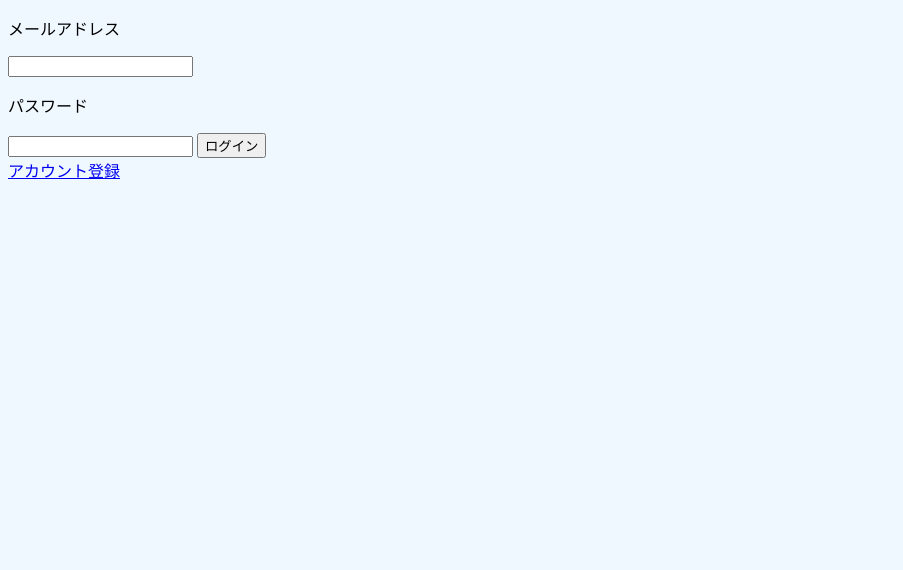
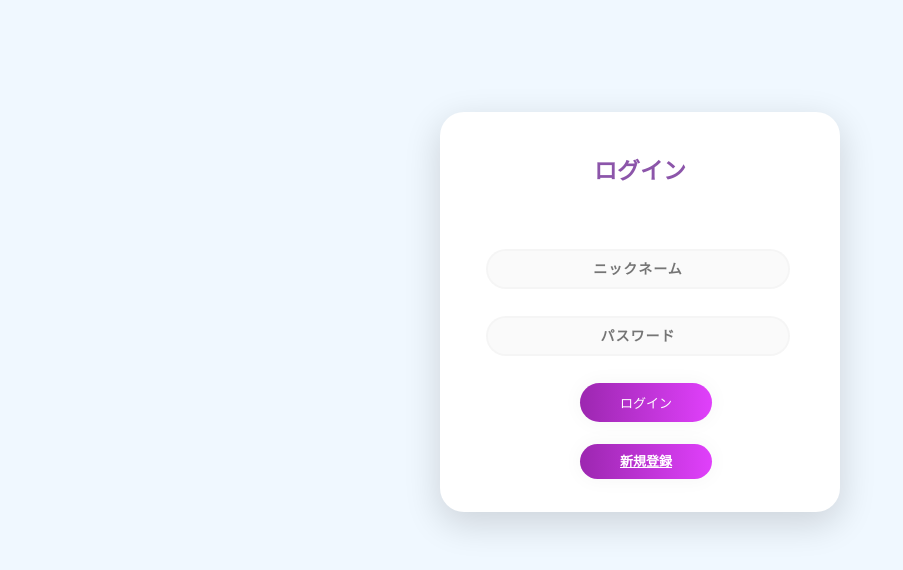
Before and after one commit to mamebou/todo_app, a Rails app: page /login in a window 1280 px wide. Shown: the part 53-623 px from the top of the page, without its empty margins (0-903 px from the left). Run offline with Rails 7, Linux system fonts and the light colour scheme; style sheets or scripts are compiled from the project's sources.

Commit message:
create form

```diff
--- a/app/assets/javascripts/tasks.coffee
+++ /dev/null
@@ -1,3 +0,0 @@
-# Place all the behaviors and hooks related to the matching controller here.
-# All this logic will automatically be available in application.js.
-# You can use CoffeeScript in this file: http://coffeescript.org/
--- a/app/assets/stylesheets/home.scss
+++ b/app/assets/stylesheets/home.scss
@@ -110,6 +110,8 @@ body {
 }
 
 .logout_button{
+  position: absolute;
+  bottom: 10px;
   width: 100px;
   height: 50px;
   background-color: red;
--- a/app/assets/stylesheets/sessions.scss
+++ b/app/assets/stylesheets/sessions.scss
@@ -1,3 +1,118 @@
 // Place all the styles related to the Sessions controller here.
 // They will automatically be included in application.css.
 // You can use Sass (SCSS) here: http://sass-lang.com/
+.main {
+        background-color: #FFFFFF;
+        width: 400px;
+        height: 400px;
+        margin: 7em auto;
+        border-radius: 1.5em;
+        box-shadow: 0px 11px 35px 2px rgba(0, 0, 0, 0.14);
+    }
+
+    .login {
+        padding-top: 40px;
+        color: #8C55AA;
+        font-family: 'Ubuntu', sans-serif;
+        font-weight: bold;
+        font-size: 23px;
+    }
+
+    .un {
+    width: 76%;
+    color: rgb(38, 50, 56);
+    font-weight: 700;
+    font-size: 14px;
+    letter-spacing: 1px;
+    background: rgba(136, 126, 126, 0.04);
+    padding: 10px 20px;
+    border: none;
+    border-radius: 20px;
+    outline: none;
+    box-sizing: border-box;
+    border: 2px solid rgba(0, 0, 0, 0.02);
+    margin-bottom: 50px;
+    margin-left: 46px;
+    text-align: center;
+    margin-bottom: 27px;
+    font-family: 'Ubuntu', sans-serif;
+    }
+
+    form.form1 {
+        padding-top: 40px;
+    }
+
+    .pass {
+            width: 76%;
+    color: rgb(38, 50, 56);
+    font-weight: 700;
+    font-size: 14px;
+    letter-spacing: 1px;
+    background: rgba(136, 126, 126, 0.04);
+    padding: 10px 20px;
+    border: none;
+    border-radius: 20px;
+    outline: none;
+    box-sizing: border-box;
+    border: 2px solid rgba(0, 0, 0, 0.02);
+    margin-bottom: 50px;
+    margin-left: 46px;
+    text-align: center;
+    margin-bottom: 27px;
+    font-family: 'Ubuntu', sans-serif;
+    }
+
+
+    .un:focus, .pass:focus {
+        border: 2px solid rgba(0, 0, 0, 0.18) !important;
+
+    }
+
+    .submit {
+      cursor: pointer;
+        border-radius: 5em;
+        color: #fff;
+        background: linear-gradient(to right, #9C27B0, #E040FB);
+        border: 0;
+        padding-left: 40px;
+        padding-right: 40px;
+        padding-bottom: 10px;
+        padding-top: 10px;
+        font-family: 'Ubuntu', sans-serif;
+        margin-left: 35%;
+        font-size: 13px;
+        box-shadow: 0 0 20px 1px rgba(0, 0, 0, 0.04);
+    }
+
+    .register {
+      cursor: pointer;
+        border-radius: 5em;
+        color: #fff;
+        background: linear-gradient(to right, #9C27B0, #E040FB);
+        border: 0;
+        padding-left: 40px;
+        padding-right: 40px;
+        padding-bottom: 10px;
+        padding-top: 10px;
+        font-family: 'Ubuntu', sans-serif;
+        margin-left: 35%;
+        font-size: 13px;
+        box-shadow: 0 0 20px 1px rgba(0, 0, 0, 0.04);
+    }
+
+    .forgot {
+        text-shadow: 0px 0px 3px rgba(117, 117, 117, 0.12);
+        color: #E1BEE7;
+        padding-top: 15px;
+    }
+
+    .register_text{
+      position: absolute;
+      bottom: 10px;
+    }
+
+    @media (max-width: 600px) {
+        .main {
+            border-radius: 0px;
+        }
+      }
--- a/app/assets/stylesheets/tasks.scss
+++ b/app/assets/stylesheets/tasks.scss
@@ -1,27 +1,72 @@
-// Place all the styles related to the tasks controller here.
-// They will automatically be included in application.css.
-// You can use Sass (SCSS) here: http://sass-lang.com/
-
-//new
-.new_task{
-  margin: 0%,30%,0%,30%;
-}
-.label{
-  text-align: center;
-  margin: 10px;
-  font-size: 30px;
+#title{
+    font-size: 16px;
+    width: 100%;
+    border: none;
+    outline: none;
+    padding-bottom: 8px;
+    box-sizing: border-box; /*横幅の解釈をpadding, borderまでとする*/
 }
 
-.field{
-  text-align: center;
+#detail{
+    font-size: 16px;
+    width: 100%;
+    border: none;
+    outline: none;
+    padding-bottom: 8px;
+    box-sizing: border-box; /*横幅の解釈をpadding, borderまでとする*/
 }
 
-input[type="text"] {
-        width: 60%;
-        height: 120px;
-    }
+#limit_date{
+    font-size: 16px;
+    width: 100%;
+    border: none;
+    outline: none;
+    padding-bottom: 8px;
+    box-sizing: border-box; /*横幅の解釈をpadding, borderまでとする*/
+}
 
-input[type="date"] {
-        width: 60%;
-        height: 120px;
-    }
+.text_underline{
+    position: relative; /*.text_underline::beforeの親要素*/
+    border-top: 1px solid #c2c2c2; /*text3の下線*/
+}
+
+.text_underline::before,
+.text_underline::after{
+    position: absolute;
+    bottom: 0px; /*中央配置*/
+    width: 0px; /*アニメーションで0pxから50%に*/
+    height: 1px; /*高さ*/
+    content: '';
+    background-color: #3be5ae; /*アニメーションの色*/
+    transition: all 0.5s;
+    -webkit-transition: all 0.5s;
+}
+
+/*中央から右へのアニメーション*/
+.text_underline::before{
+    left: 50%; /*中央配置*/
+}
+
+/*中央から左へのアニメーション*/
+.text_underline::after{
+    right: 50%; /*中央配置*/
+}
+
+#title:focus + .text_underline::before,
+#title:focus + .text_underline::after{
+    width: 50%;
+}
+
+#detail:focus + .text_underline::before,
+#detail:focus + .text_underline::after{
+    width: 50%;
+}
+
+#limit_date:focus + .text_underline::before,
+#limit_date:focus + .text_underline::after{
+    width: 50%;
+}
+
+.text-input{
+  margin: 2%;
+}
--- a/app/views/home/doing.html.erb
+++ b/app/views/home/doing.html.erb
@@ -1,4 +1,4 @@
-<h1 class="all_tasks">タスク一覧</h1>
+<h1 class="all_tasks">対応中</h1>
 <%if @doing_tasks.nil?%>
     <%link_to "タスク追加", new_task_path%>
     <p>タスクが追加されていません</p>
--- a/app/views/home/done.html.erb
+++ b/app/views/home/done.html.erb
@@ -1,4 +1,4 @@
-<h1 class="all_tasks">タスク一覧</h1>
+<h1 class="all_tasks">対応済み</h1>
 <%if @done_tasks.nil?%>
     <%link_to "タスク追加", new_task_path%>
     <p>タスクが追加されていません</p>
@@ -21,10 +21,10 @@
                   <td><%= button_to "詳細", detail_path, { method: :get, class: "detail_button", params: {id: task.id }} %></td>
               </tr>
             <% end %>
-        <%end%>
       </tbody>
   </table>
 </div>
+<%end%>
 
 <button class = "new_task_button"><%= link_to "タスク追加", new_task_path %></button>
 <button class = "logout_button"><%= link_to "ログアウト", logout_path, method: :delete %></button>
--- a/app/views/sessions/new.html.erb
+++ b/app/views/sessions/new.html.erb
@@ -1,10 +1,9 @@
-<%= form_tag("/login") do %>
-         <p>メールアドレス</p>
-         <input name="email" value="<%= @email %>">
-         <p>パスワード</p>
-         <input type="password" name="password" value="<%= @password %>">
-         <input type="submit" value="ログイン">
- <% end %>
- <div>
-   <%= link_to 'アカウント登録', signup_path %>
- </div>
+<div class="main">
+  <p class="login" align="center">ログイン</p>
+  <%= form_tag("/login", class: "login") do %>
+           <input class="un" type = "text" align="center" placeholder="ニックネーム" name="email" value="<%= @email %>">
+           <input class="pass" type="password" align="center" placeholder="パスワード" name="password" value="<%= @password %>">
+           <input class="submit" type="submit" value="ログイン">
+           <p><%= link_to '新規登録', signup_path, class:"register" %></p>
+   <% end %>
+</div>
--- a/app/views/tasks/edit.html.erb
+++ b/app/views/tasks/edit.html.erb
@@ -9,6 +9,4 @@
   <div><%= f.text_field :limit_date %></div>
   <div><%= f.submit %></div>
 <% end %>
-<%=@task.user_id%>
-<%=session[:user_id]%>
-<%= link_to '戻る', top_path %>
+<button type="button" onclick="history.back()">戻る</button>
```
Also changed, not shown: app/views/home/top.html.erb (+3 -4 lines), app/views/sessions/signup.html.erb (+9 -8 lines), app/views/tasks/new.html.erb (+22 -11 lines), app/assets/javascripts/tasks.js (added).
